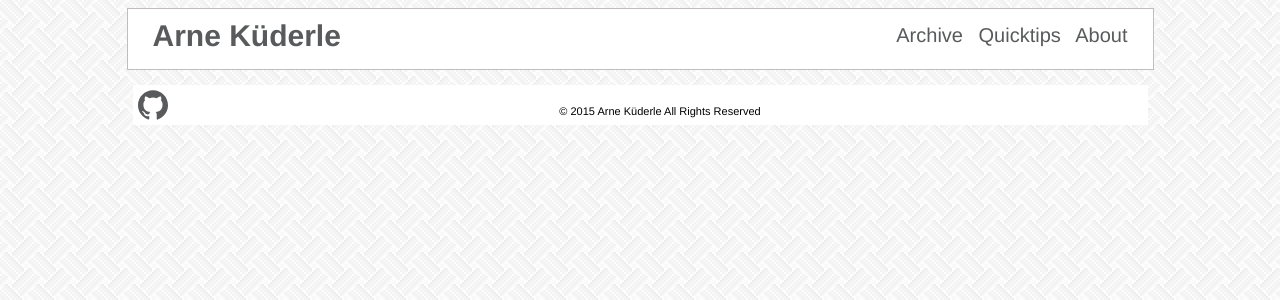
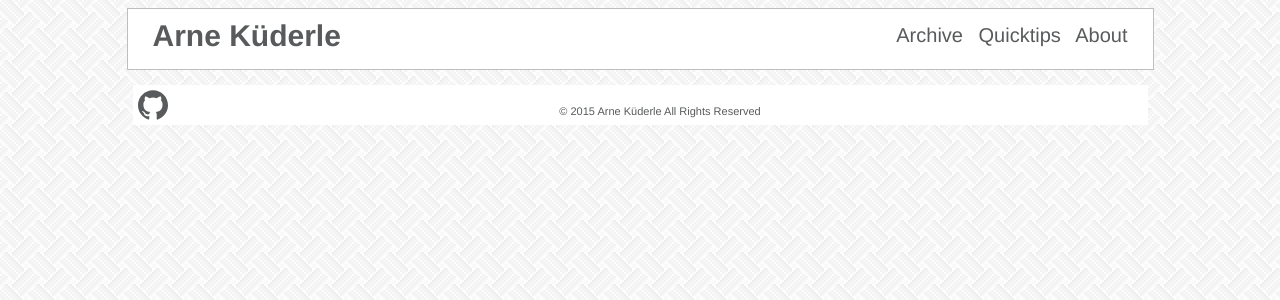
Before and after one commit to AKuederle/AKuederle.github.io, a Jekyll site: the page built from index.html, in a window 1280 px wide. Shown: the top 300 px of the page. Built offline with Jekyll 4.4.1, drawn with Linux system fonts in a browser that asks for light colours.

Commit message:
adjusted textcolor of the copyright message

```diff
--- a/_sass/footer.sass
+++ b/_sass/footer.sass
@@ -13,6 +13,7 @@
       path
         fill: $header-link-hover
     .copy
+      color: $text-color
       position: relative
       top: 50%
       font-size: 11px
```
